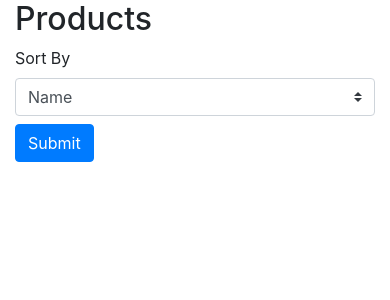
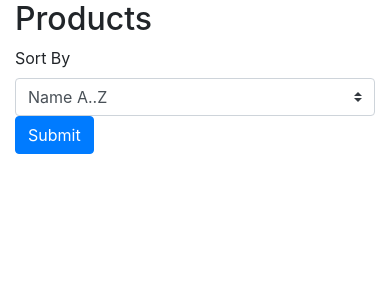
Before and after one commit to HardBite/steewi, a Django app: page /products/ in a window 390 px wide. Shown: the part 56-356 px from the top of the page. Run offline with Django 3.2, Linux system fonts and the light colour scheme; data that the repository does not hold is empty; some libraries are stand-ins or nearby versions.

Commit message:
Adds acsending/descending sort options to product_list. Increases width of column for sort form

```diff
--- a/steewi/products/views.py
+++ b/steewi/products/views.py
@@ -19,7 +19,7 @@ class ProductList(ListView):
     def get_context_data(self, **kwargs):
         context = super(ProductList, self).get_context_data(**kwargs)
         context['order_by'] = self.request.GET.get('order_by', 'name')
-        context['ordering_options'] = {'name': "Name", 'vote_score': "Likes"}
+        context['ordering_options'] = [('name', "Name A..Z"), ('-name', "Name Z...A"), ('vote_score', "Likes 0..9"), ('-vote_score', "Likes 9..0")]
         return context
 
 class ProductDetail(DetailView):
--- a/steewi/templates/products/product_list.html
+++ b/steewi/templates/products/product_list.html
@@ -5,11 +5,11 @@
     <div class="col-md-10">
     <h2>Products</h2>
     </div>
-    <div class="col-md-4 offset-md-8">
+    <div class="col-md-5 offset-md-7">
         <form class="form-inline" method="get" action="{% url 'list' %}">
-            <label class="mr-sm-2" for="inlineFormSelect"> Sort By </label>
-              <select class="custom-select mb-2 mr-sm-2 mb-sm-0" id="inlineFormSelect" name="order_by">
-                  {% for option, human_name in ordering_options.items %}
+            <label for="inlineFormSelect"> Sort By </label>
+              <select class="custom-select " id="inlineFormSelect" name="order_by">
+                  {% for option, human_name in ordering_options %}
                       {% if option == order_by %}
                         <option selected>{{ human_name}}</option>
                       {% else %}
```
